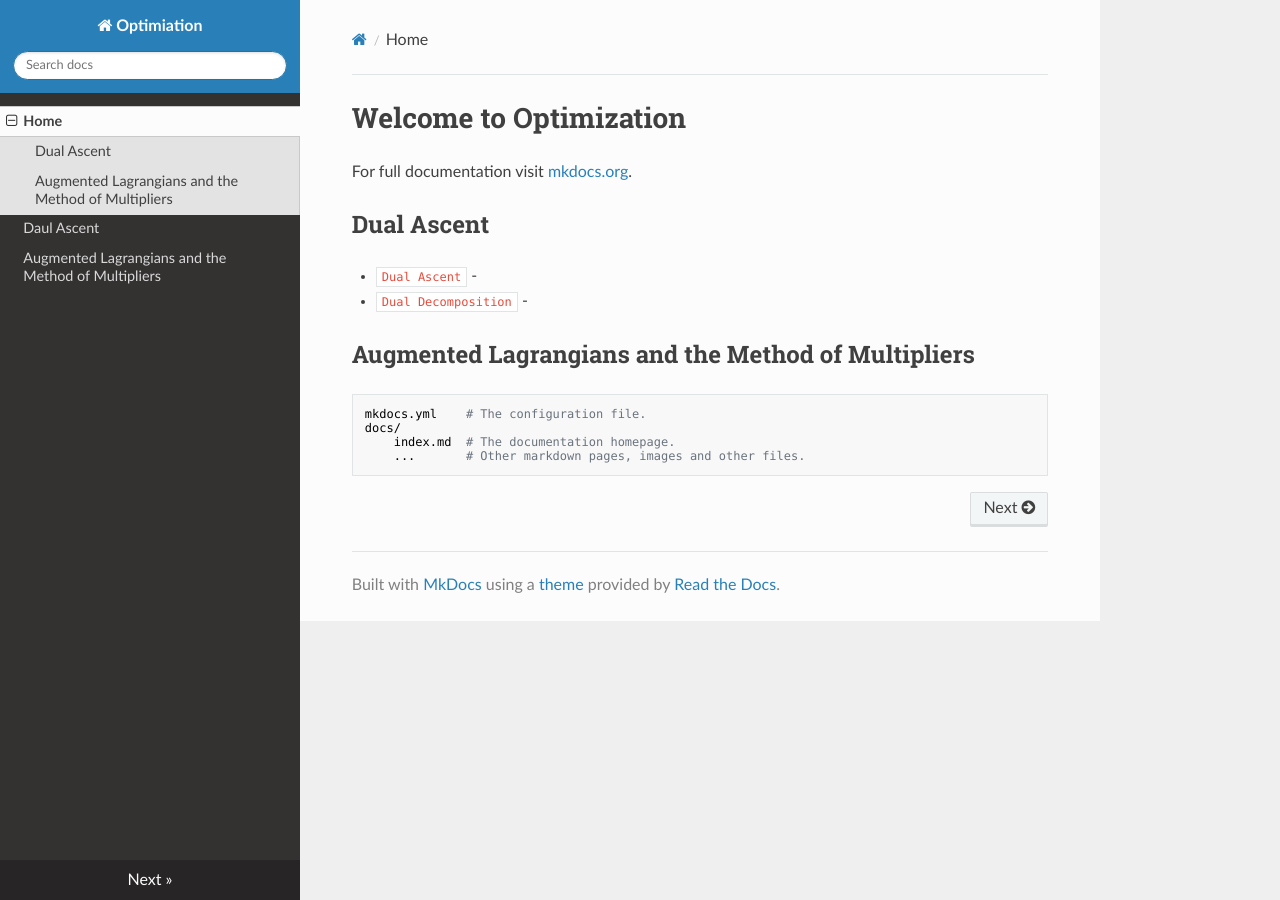
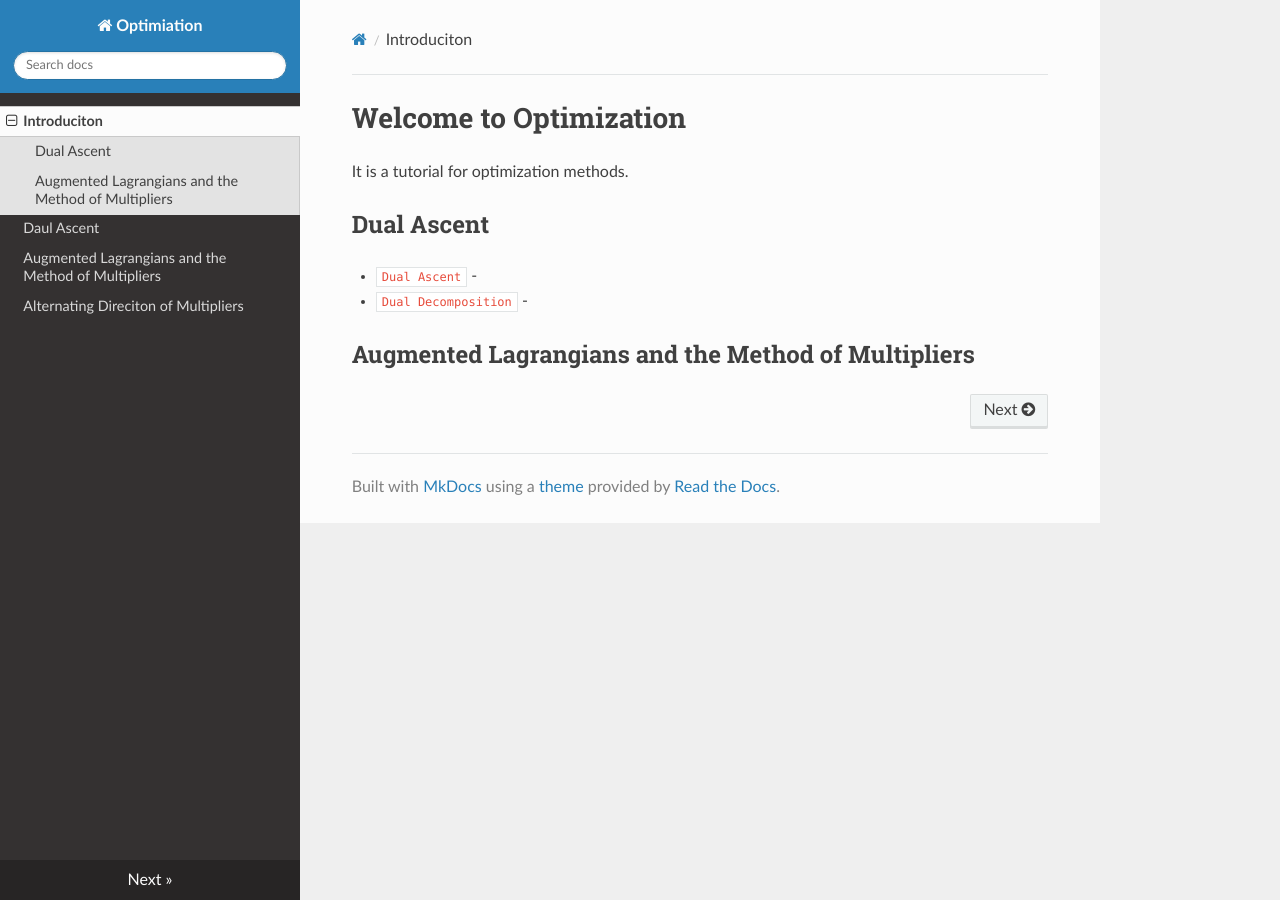
Before and after one commit to LishuoPan/Optimization.github.io, an MkDocs documentation site: the page built from docs/index.md, in a window 1280 px wide. Built offline with MkDocs 1.6.1, drawn with Linux system fonts in a browser that asks for light colours; nearby versions of some CDN libraries; old or Windows-style settings are respelled for this version of MkDocs.

Commit message:
ADMM first draft

```diff
--- a/docs/index.md
+++ b/docs/index.md
@@ -1,6 +1,6 @@
 # Welcome to Optimization
 
-For full documentation visit [mkdocs.org](http://mkdocs.org).
+It is a tutorial for optimization methods.
 
 ## Dual Ascent
 
@@ -8,8 +8,3 @@ For full documentation visit [mkdocs.org](http://mkdocs.org).
 * `Dual Decomposition` -
 
 ## Augmented Lagrangians and the Method of Multipliers
-
-    mkdocs.yml    # The configuration file.
-    docs/
-        index.md  # The documentation homepage.
-        ...       # Other markdown pages, images and other files.
--- a/mkdocs.yml
+++ b/mkdocs.yml
@@ -1,8 +1,9 @@
 site_name: Optimiation
 pages:
-- Home: index.md
+- Introduciton: index.md
 - Daul Ascent: dual_ascent.md
 - Augmented Lagrangians and the Method of Multipliers: Augmented Lagrangians and the Method of Multipliers.md
+- Alternating Direciton of Multipliers: ADMM.md
 theme: readthedocs
 
 python:
```
Also changed, not shown: docs/ADMM.md (added, +56 -0 lines), docs/dual_ascent.md (+2 -2 lines).
